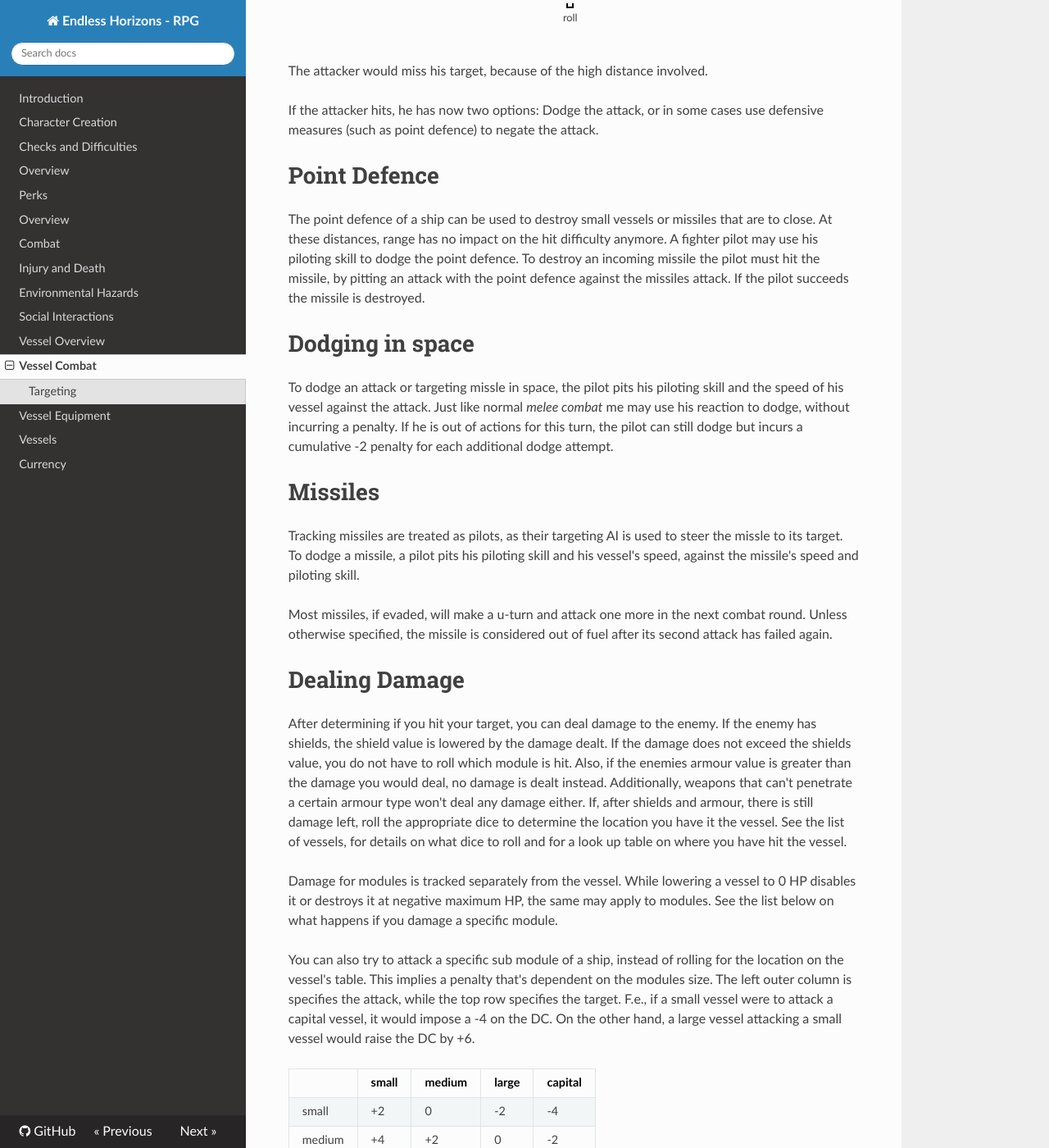
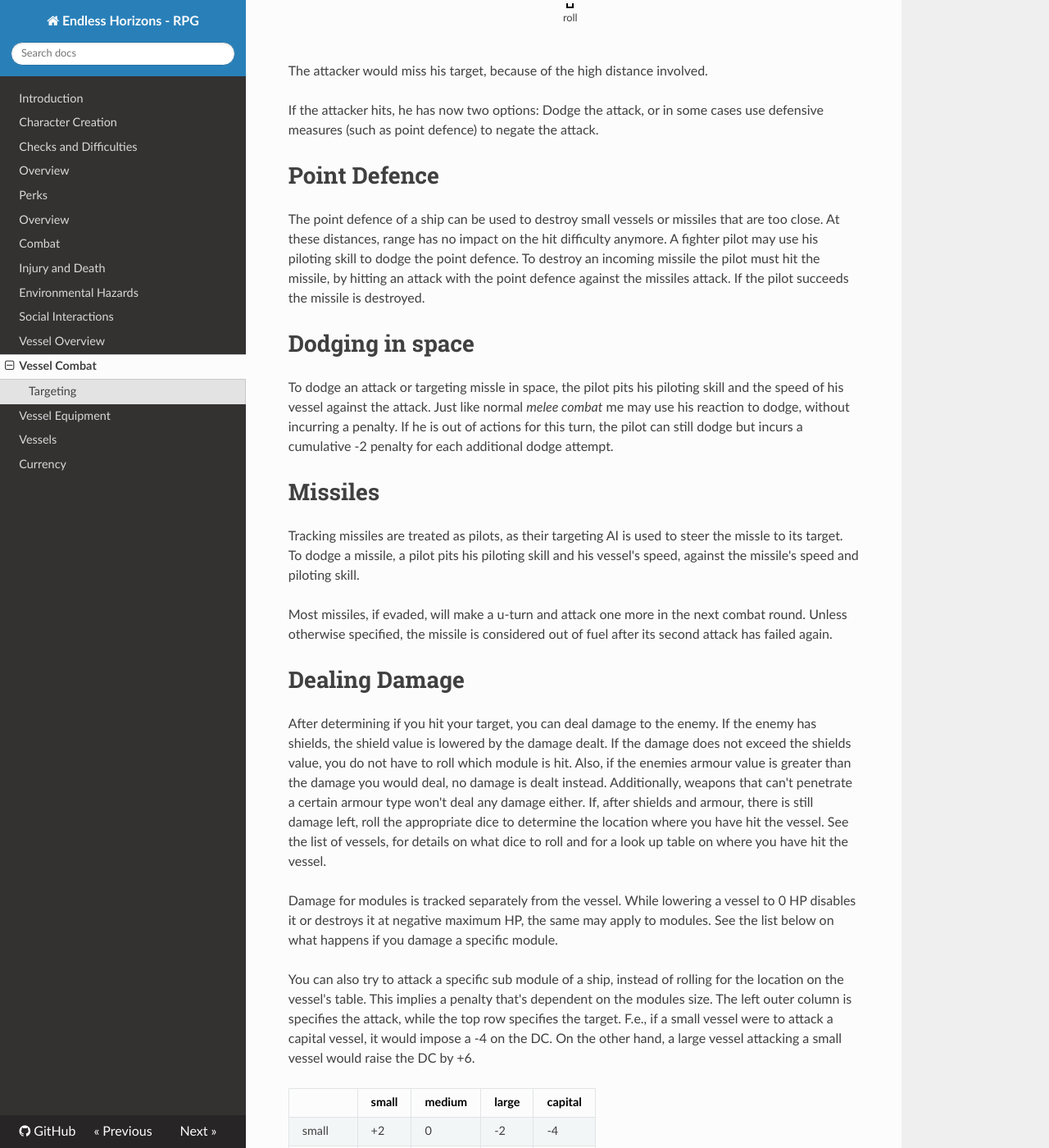
Before and after one commit to ehrpg/rules, an MkDocs documentation site: the page built from docs/vesselcombat.md, in a window 1280 px wide and 1400 px high, scrolled down 1286 px. Shown: the whole window at 82% size. Built offline with MkDocs 1.6.1, drawn with Linux system fonts in a browser that asks for light colours; nearby versions of some CDN libraries; old or Windows-style settings are respelled for this version of MkDocs.

Commit message:
Update vesselcombat.md
fix typos.

```diff
--- a/docs/vesselcombat.md
+++ b/docs/vesselcombat.md
@@ -76,10 +76,10 @@ cases use defensive measures (such as point defence) to negate the attack.
 # Point Defence
 
 The point defence of a ship can be used to destroy small vessels or missiles
-that are to close. At these distances, range has no impact on the hit
+that are too close. At these distances, range has no impact on the hit
 difficulty anymore. A fighter pilot may use his piloting skill to dodge the
 point defence. To destroy an incoming missile the pilot must hit the missile,
-by pitting an attack with the point defence against the missiles attack. If
+by hitting an attack with the point defence against the missiles attack. If
 the pilot succeeds the missile is destroyed.
 
 # Dodging in space
@@ -109,7 +109,7 @@ module is hit. Also, if the enemies armour value is greater than the damage
 you would deal, no damage is dealt instead. Additionally, weapons that can't
 penetrate a certain armour type won't deal any damage either.
 If, after shields and armour, there is still damage left, roll the appropriate
-dice to determine the location you have it the vessel. See the list of vessels,
+dice to determine the location where you have hit the vessel. See the list of vessels,
 for details on what dice to roll and for a look up table on where you have
 hit the vessel.
 
```
